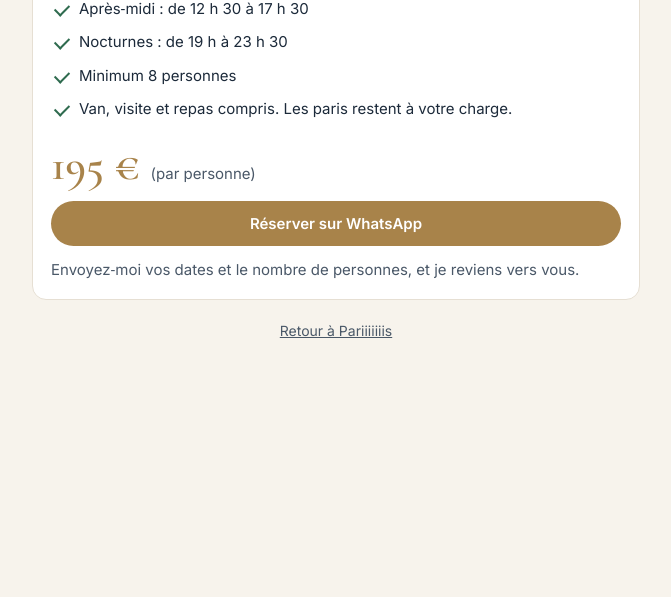
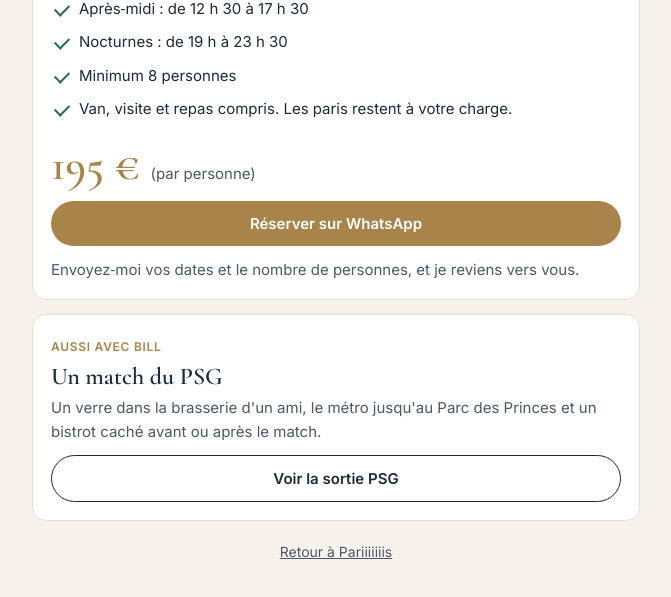
Before and after one commit to OlieBill/OlieBill.github.io, a plain HTML site: page fr/vincennes/index.html in a window 1280 px wide. Shown: the part 1451-2048 px from the top of the page, without its empty margins (304-975 px from the left). Before the commit the page ends 1843 px from the top, so only its background shows below. Drawn offline with nearby package versions, Linux system fonts and the light colour scheme.

Commit message:
Update index.html

```diff
--- a/fr/vincennes/index.html
+++ b/fr/vincennes/index.html
@@ -136,6 +136,7 @@ header h1{font-size:26px}
     <a class="btn gold full" id="waBtn" href="#" target="_blank" rel="noopener">Réserver sur&nbsp;WhatsApp</a>
     <p class="note">Envoyez‑moi vos dates et le nombre de personnes, et je reviens vers&nbsp;vous.</p>
   </div>
+  <div class="card" style="margin-top:8px"><span class="tag">Aussi avec Bill</span><h3>Un match du&nbsp;PSG</h3><p>Un verre dans la brasserie d'un ami, le métro jusqu'au Parc des Princes et un bistrot caché avant ou après le&nbsp;match.</p><div class="row"><a class="btn line" href="https://oliebill.github.io/fr/psg/">Voir la sortie PSG</a></div></div>
   <a class="back" href="https://oliebill.github.io/fr/">Retour à&nbsp;Pariiiiiiis</a>
 </main>
 <script>
```
